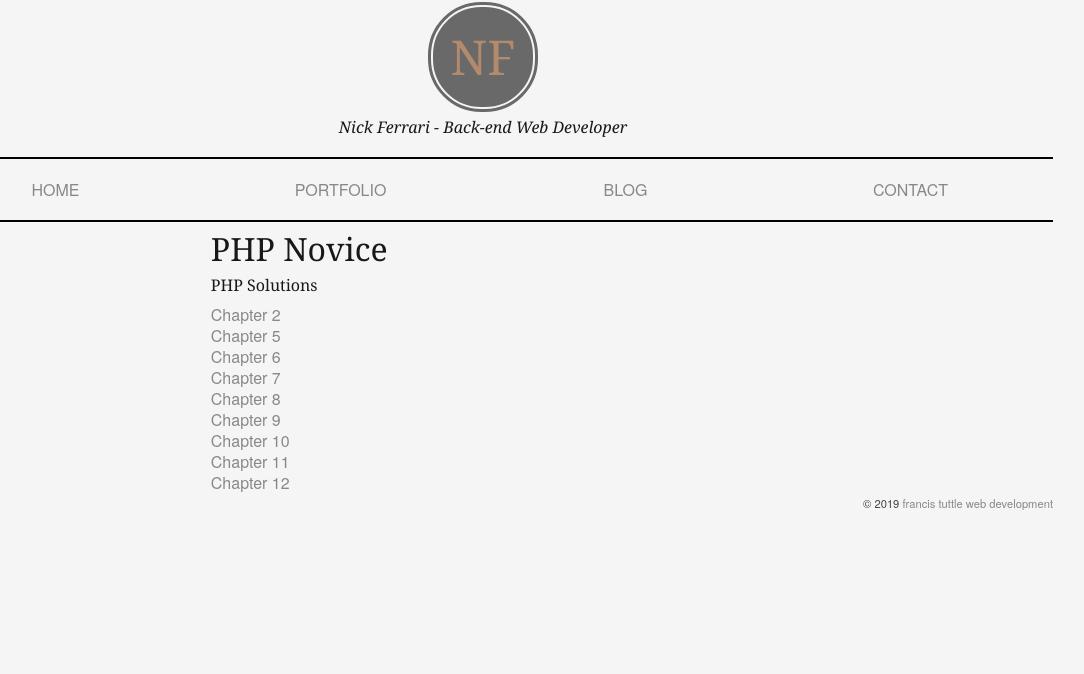
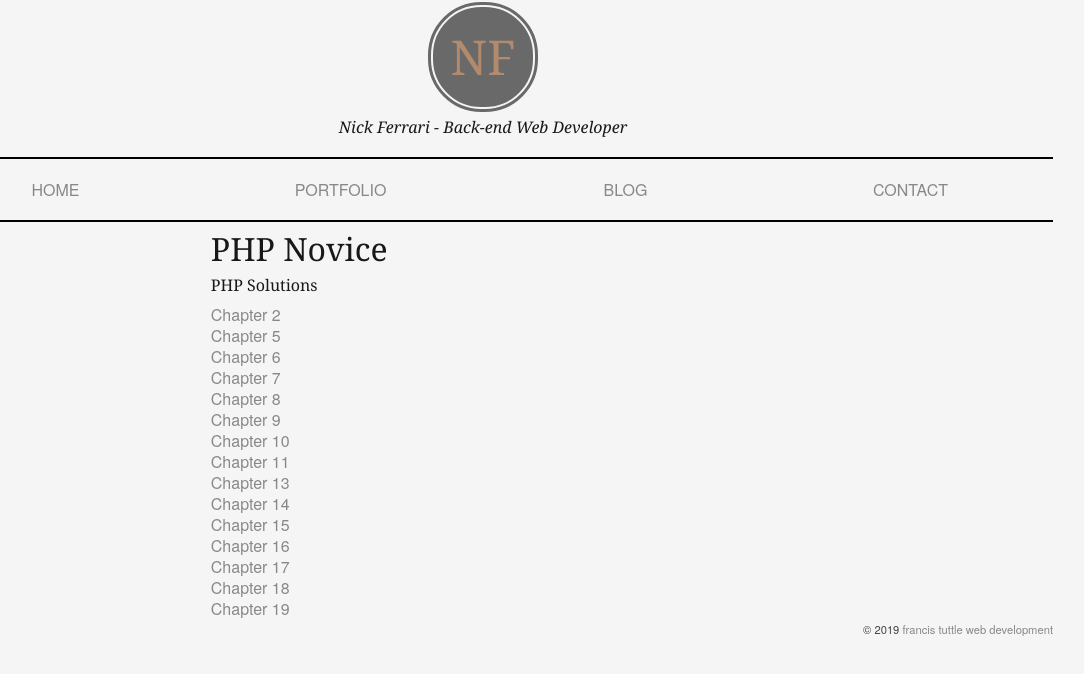
Before and after one commit to njferrari14/mysite, a plain HTML site: page phpnovice.html in a window 1280 px wide. Shown: the whole page, without its empty margins (157-1241 px from the left). Drawn offline with nearby package versions, Linux system fonts and the light colour scheme.

Commit message:
added work to portfolio, edited bio

```diff
--- a/phpnovice.html
+++ b/phpnovice.html
@@ -53,7 +53,13 @@
                   <li><a href="skill-sections/phpnovice/phpsols-4e/ch09_finished/uploads/file_upload.php" title="Chapter 9">Chapter 9</a></li>
                   <li><a href="skill-sections/phpnovice/phpsols-4e/ch10_finished/gd/create_thumb_upload.php" title="Chapter 10">Chapter 10</a></li>
                   <li><a href="skill-sections/phpnovice/phpsols-4e/ch11_finished/sessions/multiple_01.php" title="Chapter 11">Chapter 11</a></li>
-                  <li><a href="skill-sections/phpnovice/phpsols-4e/ch13_finished/pdo/pdo_order.php" title="Chapter 12">Chapter 12</a></li>
+                  <li><a href="skill-sections/phpnovice/phpsols-4e/ch13_finished/pdo/pdo_order.php" title="Chapter 13">Chapter 13</a></li>
+                  <li><a href="skill-sections/phpnovice/phpsols-4e/ch14_finished/gallery.php" title="Chapter 14">Chapter 14</a></li>
+                  <li><a href="skill-sections/phpnovice/phpsols-4e/ch15_finished/admin/blog_list_pdo.php" title="Chapter 15">Chapter 15</a></li>
+                  <li><a href="skill-sections/phpnovice/phpsols-4e/ch16_finished/includes/date_converter.php" title="Chapter 16">Chapter 16</a></li>
+                  <li><a href="skill-sections/phpnovice/phpsols-4e/ch17_finished/blog.php" title="Chapter 17">Chapter 17</a></li>
+                  <li><a href="skill-sections/phpnovice/phpsols-4e/ch18_finished/admin/blog_list_pdo.php" title="Chapter 18">Chapter 18</a></li>
+                  <li><a href="skill-sections/phpnovice/phpsols-4e/ch19_finished/authenticate/register_db.php" title="Chapter 19">Chapter 19</a></li>
                 </ol>
             </div>
     </div> <!-- three-fourths -->
```
Also changed, not shown: index.html (+1 -1 lines), port.html (+4 -0 lines), workflow_novice.html (+1 -1 lines).
